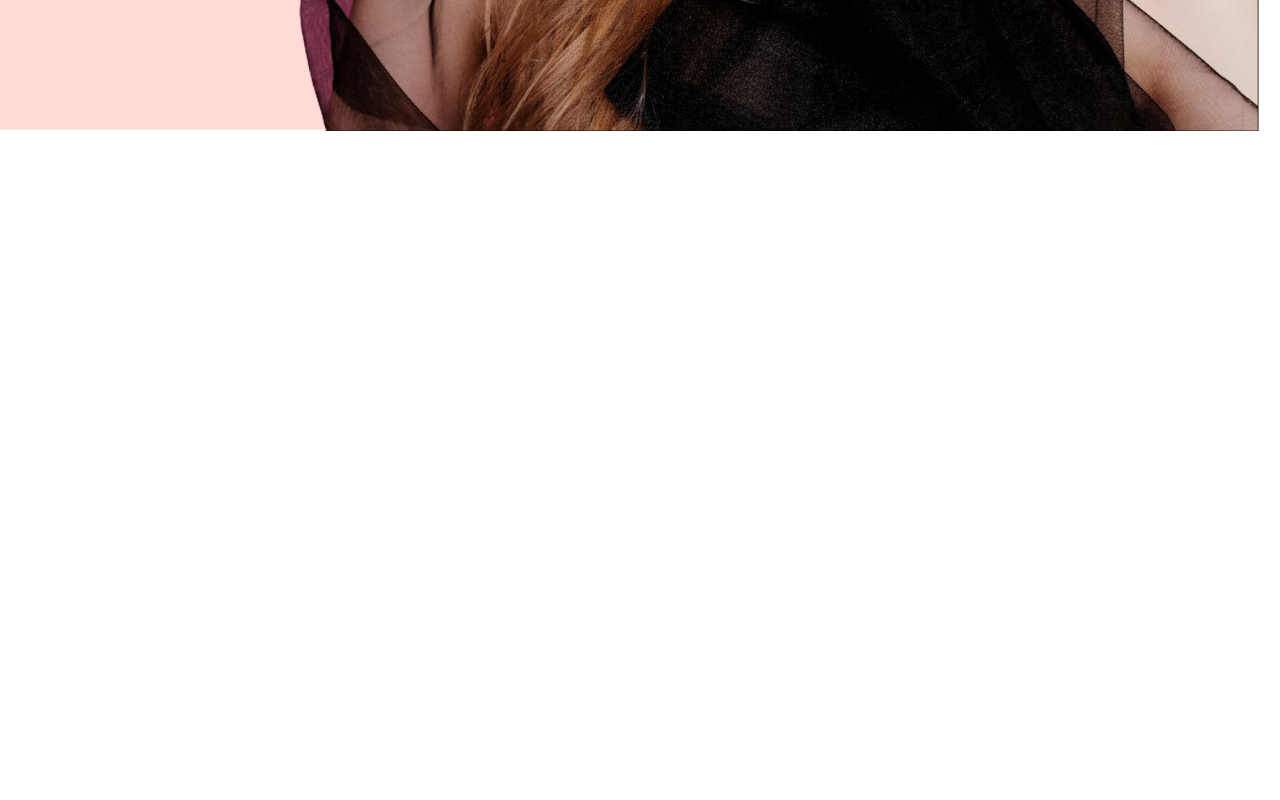
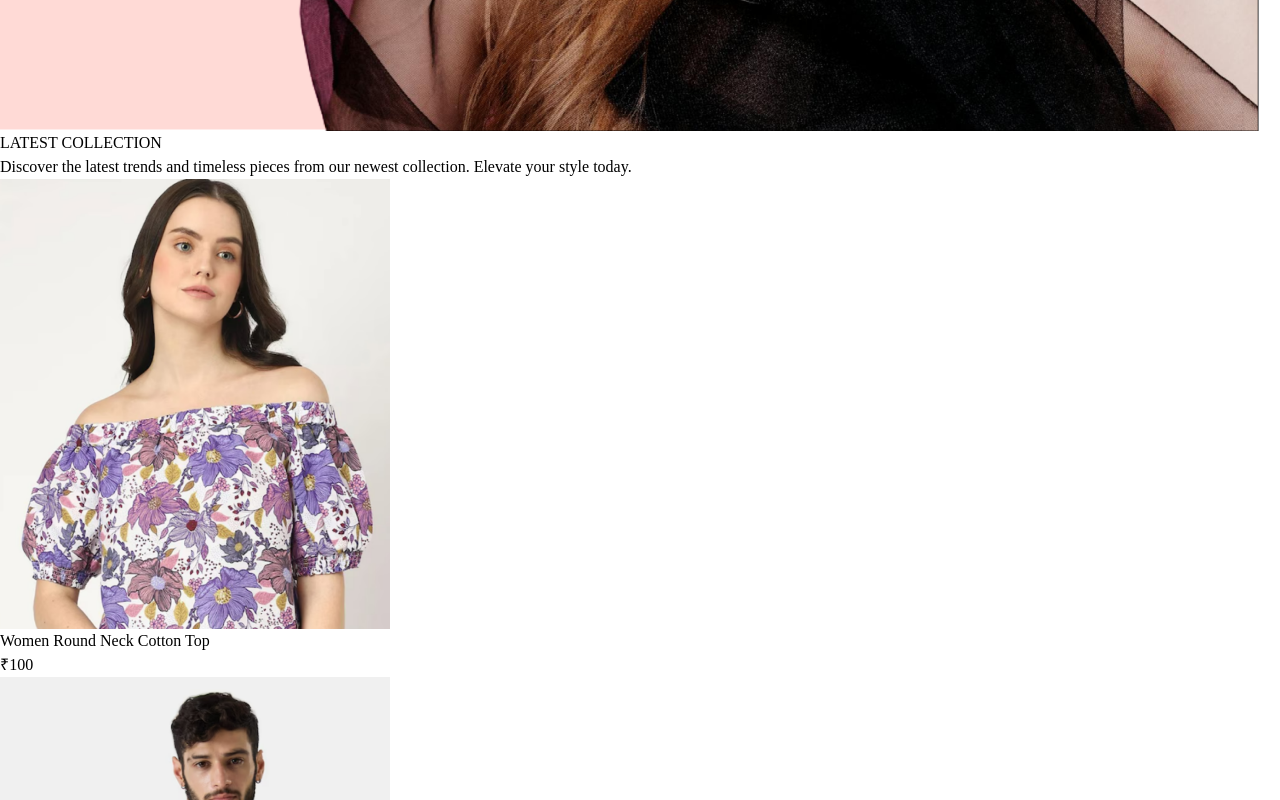
Before and after one commit to mercy089/E-Commerce, a React (Vite) app: page / in a window 1280 px wide. Shown: the part 1620-2420 px from the top of the page. Before the commit the page ends 1751 px from the top, so only its background shows below. Built offline with nearby package versions, Linux system fonts and the light colour scheme.

Commit message:
second Commit

```diff
--- a/src/Components/Banner.jsx
+++ b/src/Components/Banner.jsx
@@ -3,7 +3,7 @@ import React from 'react'
 
 const Banner = ({ title, subtitle, ctaText, heroImage }) => {
   return (
-    <div className='flex flex-wrap border border-gray-400'>
+    <div className='flex flex-wrap border border-gray-400 '>
       {/* Hero left side */}
       <div className='w-full sm:w-1/2 flex items-center justify-center py-10 sm:py-0'>
         <div className='text-[#414141]'>
--- a/src/Components/Components.js
+++ b/src/Components/Components.js
@@ -1,5 +1,18 @@
 import Navbar from "./Navbar"
 import Footer from "./Footer"
 import Hero from "./Hero"
+import LatestCollection from "./LatestCollection"
+import Banner from "./Banner"
+import Title from "./Title"
+import ProductItem from "./ProductItem"
 
-export {Navbar, Footer, Hero}
+
+
+
+
+
+
+
+
+
+export {Navbar, Footer, Hero, LatestCollection,Banner,Title,ProductItem}
--- a/src/Components/Hero.jsx
+++ b/src/Components/Hero.jsx
@@ -1,18 +1,42 @@
-import React from 'react'
-import {assets} from '../assets/frontend_assets/assets'
-import Banner from './Banner'
+import React from "react";
+import { assets } from "../assets/frontend_assets/assets";
+import {Banner} from "./Components";
 
 const Hero = () => {
   return (
-    <div>
+    <div className="">
       <Banner
         title="Latest Arrivals"
         subtitle="OUR BESTSELLERS"
         ctaText="SHOP NOW"
         heroImage={assets.hero_img}
       />
+      {/* <Banner
+        title="New Collection"
+        subtitle="SUMMER 2024"
+        ctaText="EXPLORE"
+        heroImage={assets.hero_img}
+      />
+      <Banner
+        title="Exclusive Deals"
+        subtitle="LIMITED TIME OFFER"
+        ctaText="GRAB NOW"
+        heroImage={assets.hero_img}
+      />
+      <Banner
+        title="Trending Now"
+        subtitle="HOT PICKS"
+        ctaText="CHECK IT OUT"
+        heroImage={assets.hero_img}
+      />
+      <Banner
+        title="Winter Essentials"
+        subtitle="WARM AND COZY"
+        ctaText="DISCOVER"
+        heroImage={assets.hero_img}
+      /> */}
     </div>
-  )
-}
+  );
+};
 
-export default Hero
+export default Hero;
--- /dev/null
+++ b/src/Components/LatestCollection.jsx
@@ -0,0 +1,37 @@
+import React, { useContext, useEffect, useState } from 'react';
+import { ShopContext } from '../Context/ShopContext';
+import { Title, ProductItem } from './Components';
+
+const LatestCollection = () => {
+    const { products } = useContext(ShopContext);
+    const [latestProducts, setLatestProducts] = useState([]);
+
+    useEffect(() => {
+        setLatestProducts(products.slice(0, 10));
+    }, [products]); // Ensure to include products as a dependency if it's changing
+
+    return (
+        <div className='my-10'>
+            <div className='text-center py-8 text-3xl'>
+                <Title text1={"LATEST"} text2={"COLLECTION"} />
+                <p className='w-3/4 m-auto text-xs sm:text-sm md:text-base text-gray-600'>
+                    Discover the latest trends and timeless pieces from our newest collection. Elevate your style today.
+                </p>
+            </div>
+
+            <div className='grid grid-cols-2 sm:grid-cols-3 md:grid-cols-4 lg:grid-cols-5 gap-4 gap-y-6'>
+                {latestProducts.map((items, index) => (
+                    <ProductItem
+                        key={index}
+                        id={items._id}
+                        image={items.image}
+                        name={items.name}
+                        price={items.price}
+                    />
+                ))}
+            </div>
+        </div>
+    );
+};
+
+export default LatestCollection;
--- a/src/Components/Navbar.jsx
+++ b/src/Components/Navbar.jsx
@@ -5,7 +5,7 @@ const Navbar = () => {
     const [visible,setVisible]=useState(false)
   return (
     <div className="flex items-center justify-between py-6 font-medium">
-      <img src={assets.logo} alt="" className=" w-64 sm:w-80" />
+      <img src={assets.logo} alt="" className=" w-44 sm:w-56 md:w-64 lg:w-72" />
       <ul className="hidden sm:flex gap-5 text-sm text-gray-700">
         <NavLink to="/" className="flex flex-col items-center gap-1">
           <p className="text-lg">HOME</p>
--- /dev/null
+++ b/src/Components/ProductItem.jsx
@@ -0,0 +1,22 @@
+/* eslint-disable react/prop-types */
+import React, { useContext } from 'react'
+import { ShopContext } from '../Context/ShopContext'
+import { Link } from 'react-router-dom'
+
+const ProductItem = ({id,image,name,price}) => {
+
+    const {currency} =useContext(ShopContext)
+  return (
+    <div>
+      <Link className='text-gray-700 cursor-pointer' to={`/product/${id}`}>
+        <div className='overflow-hidden'>
+            <img src={image[0]} alt="" className='hover:scale-110 transition ease-in-out'/>
+        </div>
+        <p className='pt-3 pb-1 text-sm'>{name}</p>
+        <p className='font-medium text-sm'>{currency}{price}</p>
+      </Link>
+    </div>
+  )
+}
+
+export default ProductItem
--- /dev/null
+++ b/src/Components/Title.jsx
@@ -0,0 +1,13 @@
+/* eslint-disable react/prop-types */
+import React from 'react'
+
+const Title = ({text1,text2}) => {
+  return (
+    <div className='inline-flex gap-2 items-center mb-3'>
+      <p className='text-gray-500'>{text1} <span className='text-gray-700 font-medium'>{text2}</span></p>
+      <p className='w-8 sm:w-12 h-[1px] sm:h-[2px] bg-gray-700'></p>
+    </div>
+  )
+}
+
+export default Title
--- a/src/Pages/Home.jsx
+++ b/src/Pages/Home.jsx
@@ -1,11 +1,12 @@
 import React from 'react'
-import Hero from '../Components/Hero'
-// import {Hero} from '../Components/Components'
+// import Hero from '../Components/Hero'
+import {Hero,LatestCollection} from '../Components/Components'
 
 const Home = () => {
   return (
     <div>
      <Hero />
+    <LatestCollection/>
     </div>
   )
 }
--- a/src/index.css
+++ b/src/index.css
@@ -1,5 +1,4 @@
 @import url('https://fonts.googleapis.com/css2?family=Prata&display=swap');
-@import url('https://fonts.googleapis.com/css2?family=Inconsolata:wght@200..900&family=Prata&display=swap');
 @tailwind base;
 @tailwind components;
 @tailwind utilities;
@@ -17,25 +16,3 @@ a.active hr{
     font-weight: 400;
     font-style: normal;
   }
-
-/* Apply a universal font style */
-* {
-    font-family: "Inconsolata", monospace;
-    font-optical-sizing: auto;
-    font-weight: 600; /* Set a default weight, can be changed */
-    font-style: normal;
-    font-variation-settings: "wdth" 100;
-  }
-
-  /* Optional: Override specific elements with different weights or styles */
-  h1, h2, h3, h4, h5, h6 {
-    font-weight: 700; /* Example for headers */
-  }
-
-  strong {
-    font-weight: 600; /* Example for bold text */
-  }
-
-  em {
-    font-style: italic; /* Example for emphasized text */
-  }
--- a/src/main.jsx
+++ b/src/main.jsx
@@ -1,11 +1,14 @@
-import React from 'react'
-import ReactDOM from 'react-dom/client'
-import App from './App.jsx'
-import './index.css'
-import {BrowserRouter} from 'react-router-dom'
+import React from "react";
+import ReactDOM from "react-dom/client";
+import App from "./App.jsx";
+import "./index.css";
+import { BrowserRouter } from "react-router-dom";
+import ShopContextProvider from "./Context/ShopContext.jsx";
 
-ReactDOM.createRoot(document.getElementById('root')).render(
+ReactDOM.createRoot(document.getElementById("root")).render(
   <BrowserRouter>
-    <App />
-  </BrowserRouter>,
-)
+    <ShopContextProvider>
+      <App />
+    </ShopContextProvider>
+  </BrowserRouter>
+);
```
Lines whose indentation alone changed are shown as unchanged.
